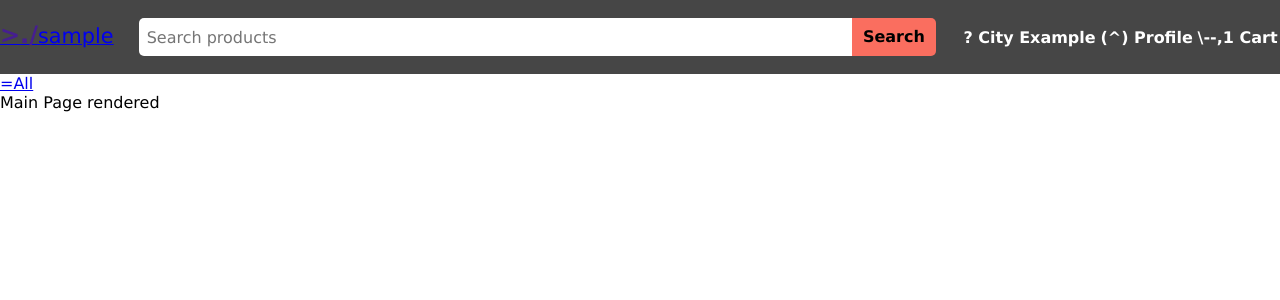
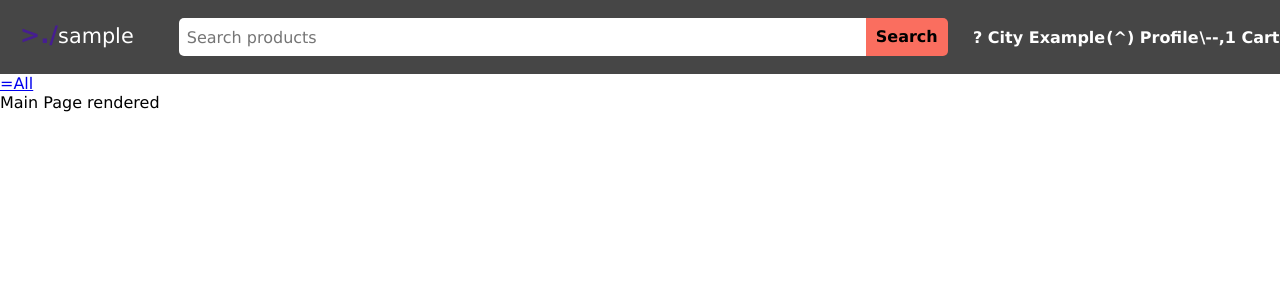
Before and after one commit to AlexDeL8/sample-e-commerce, a React (Create React App) app: page / in a window 1280 px wide. Shown: the top 300 px of the page. Built offline with nearby package versions, Linux system fonts and the light colour scheme.

Commit message:
base search nav styling and layout

```diff
--- a/package.json
+++ b/package.json
@@ -11,6 +11,7 @@
     "react-dom": "^17.0.2",
     "react-router-dom": "^6.2.1",
     "react-scripts": "5.0.0",
+    "styled-components": "^5.3.3",
     "web-vitals": "^2.1.4"
   },
   "scripts": {
--- a/src/components/header/SearchNav.jsx
+++ b/src/components/header/SearchNav.jsx
@@ -1,7 +1,12 @@
 import React from "react";
 import { Link } from "react-router-dom";
+import styled from "styled-components";
 
 import "./search_nav.sass";
+
+const linkStyle = {
+  textDecoration: "none"
+};
 
 const SearchNav = () => {
   return (
@@ -11,12 +16,12 @@ const SearchNav = () => {
       * Logo+Name/Home link - Search Bar - Icon+Store/Location - Icon+Profile - Icon+Cart
       * ^ These probably SHOULD be broken up into their own components
       */}
-      <Link to="/">
-        <div id="search-nav-logo" data-testid="search-nav-logo">
+      <div id="search-nav-logo" data-testid="search-nav-logo">
+        <Link to="/" style={linkStyle}>
           <span id="search-nav-logo-icon">&gt;./</span>
           <span id="search-nav-logo-text">sample</span>
-        </div>
-      </Link>
+        </Link>
+      </div>
       <div id="search-nav-search">
         <input id="searchbar" type="text" placeholder="Search products" data-testid="searchbar"/>
         <button id="searchbar-button"/*type="submit"/</div>*/>Search</button>
--- a/src/components/header/search_nav.sass
+++ b/src/components/header/search_nav.sass
@@ -1,10 +1,13 @@
 $main-purple: rgb(70, 30, 145)
 $secondary-peach: rgb(250, 110, 95)
+
+Link
+    text-decoration: none
+
 .SearchNav
     display: flex
     flex-direction: row
     justify-content: space-around
-    align-content: flex-end
     align-items: baseline
     column-gap: 25px
     background-color: rgb(70, 70, 70)
@@ -23,6 +26,7 @@ $secondary-peach: rgb(250, 110, 95)
 
 #search-nav-logo-text
     font-size: 1.3em
+    color: white
 
 #search-nav-search
     flex: 5
```
Also changed, not shown: 1 other file (tests, documents, lock files or other folders).
